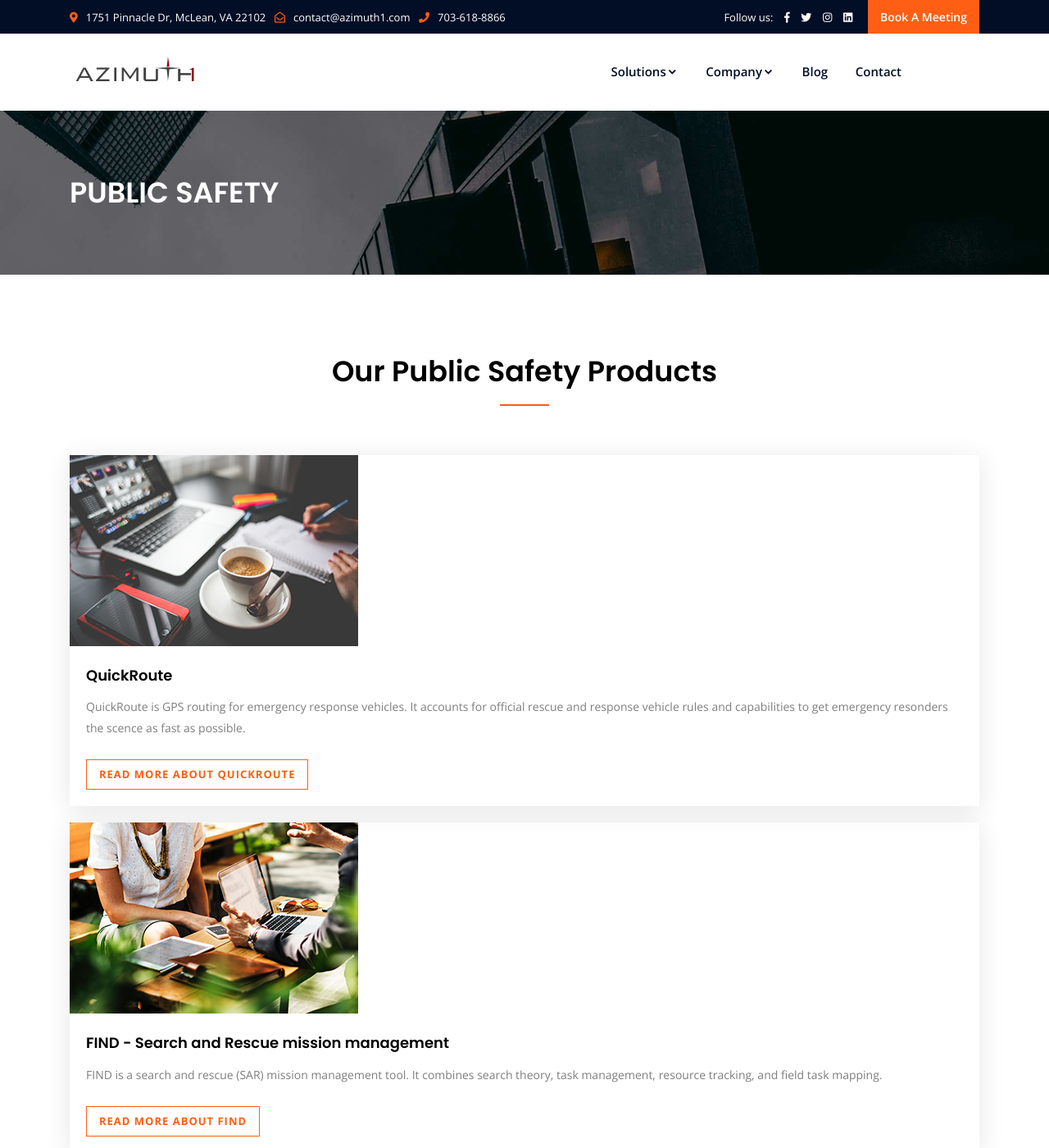
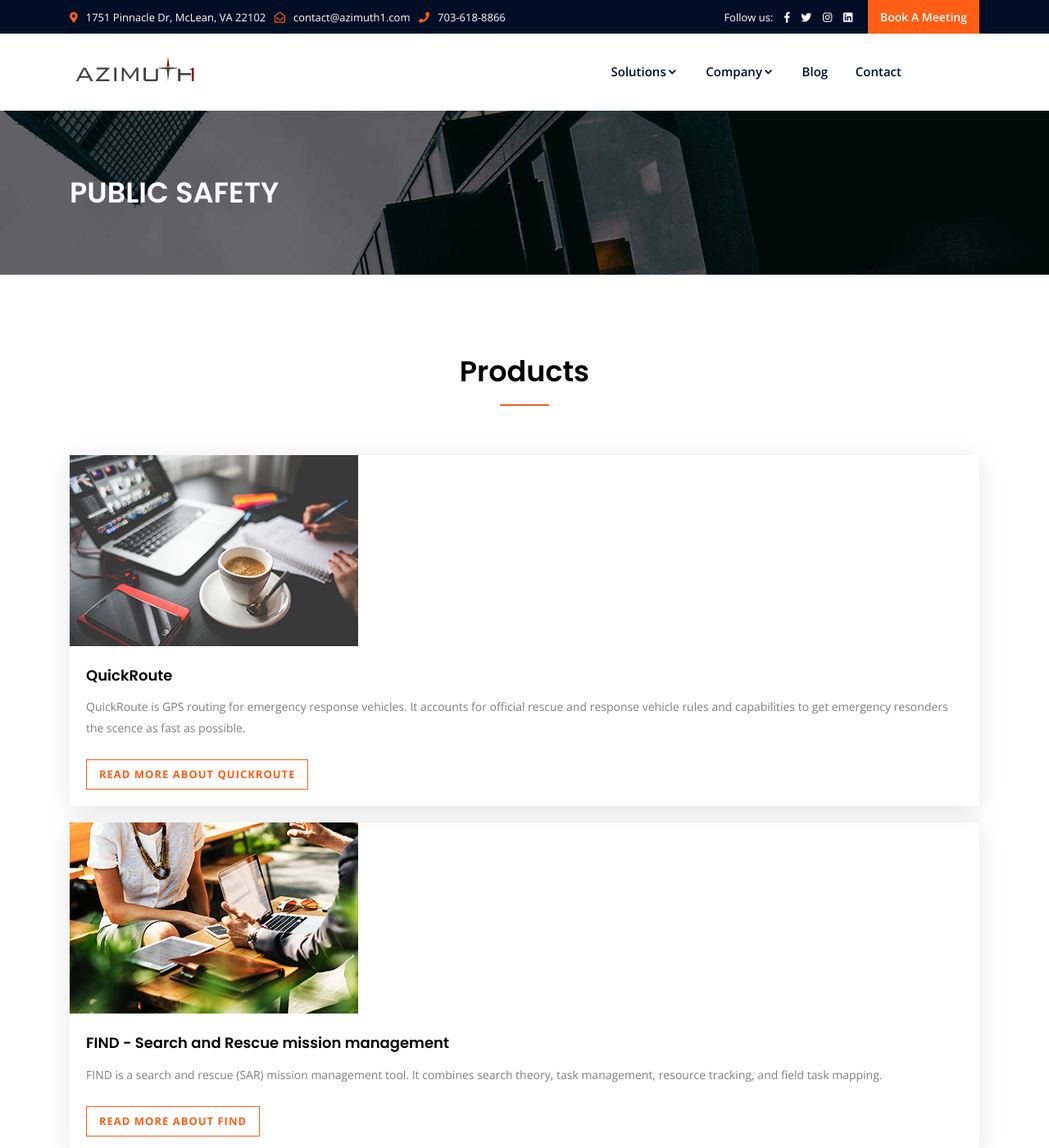
Before and after one commit to clairmclafferty/azimuth1-new-website, a Jekyll site: the page built from pages/public-safety.html, in a window 1280 px wide and 1400 px high. Shown: the whole window at 82% size. Built offline with Jekyll 4.4.1, drawn with Linux system fonts in a browser that asks for light colours; some of the changed text lies outside the part shown.

Commit message:
Product Service sections

```diff
--- a/pages/environmental-sciences.html
+++ b/pages/environmental-sciences.html
@@ -9,7 +9,7 @@
         <div class="row">
             <div class="col-xl-12 text-center pb-40 ">
                 <div class="section-title service-title">
-                    <h2>Our Environmental Science Products and Services</h2>
+                    <h2>Products and Services</h2>
                 </div>
             </div>
         </div>
--- a/pages/national-security.html
+++ b/pages/national-security.html
@@ -9,7 +9,7 @@
         <div class="row">
             <div class="col-xl-12 text-center pb-40 ">
                 <div class="section-title service-title">
-                    <h2>Our National Security Solutions</h2>
+                    <h2>Custom Solutions</h2>
                 </div>
             </div>
         </div>
--- a/pages/public-safety.html
+++ b/pages/public-safety.html
@@ -9,7 +9,7 @@
         <div class="row">
             <div class="col-xl-12 text-center pb-40 ">
                 <div class="section-title service-title">
-                    <h2>Our Public Safety Products</h2>
+                    <h2>Products</h2>
                 </div>
             </div>
         </div>
@@ -53,7 +53,7 @@
         <div class="row">
             <div class="col-xl-12 text-center pb-40 ">
                 <div class="section-title service-title">
-                    <h2>Our Public Safety Custom Solutions</h2>
+                    <h2>Custom Solutions</h2>
                 </div>
             </div>
         </div>
```
